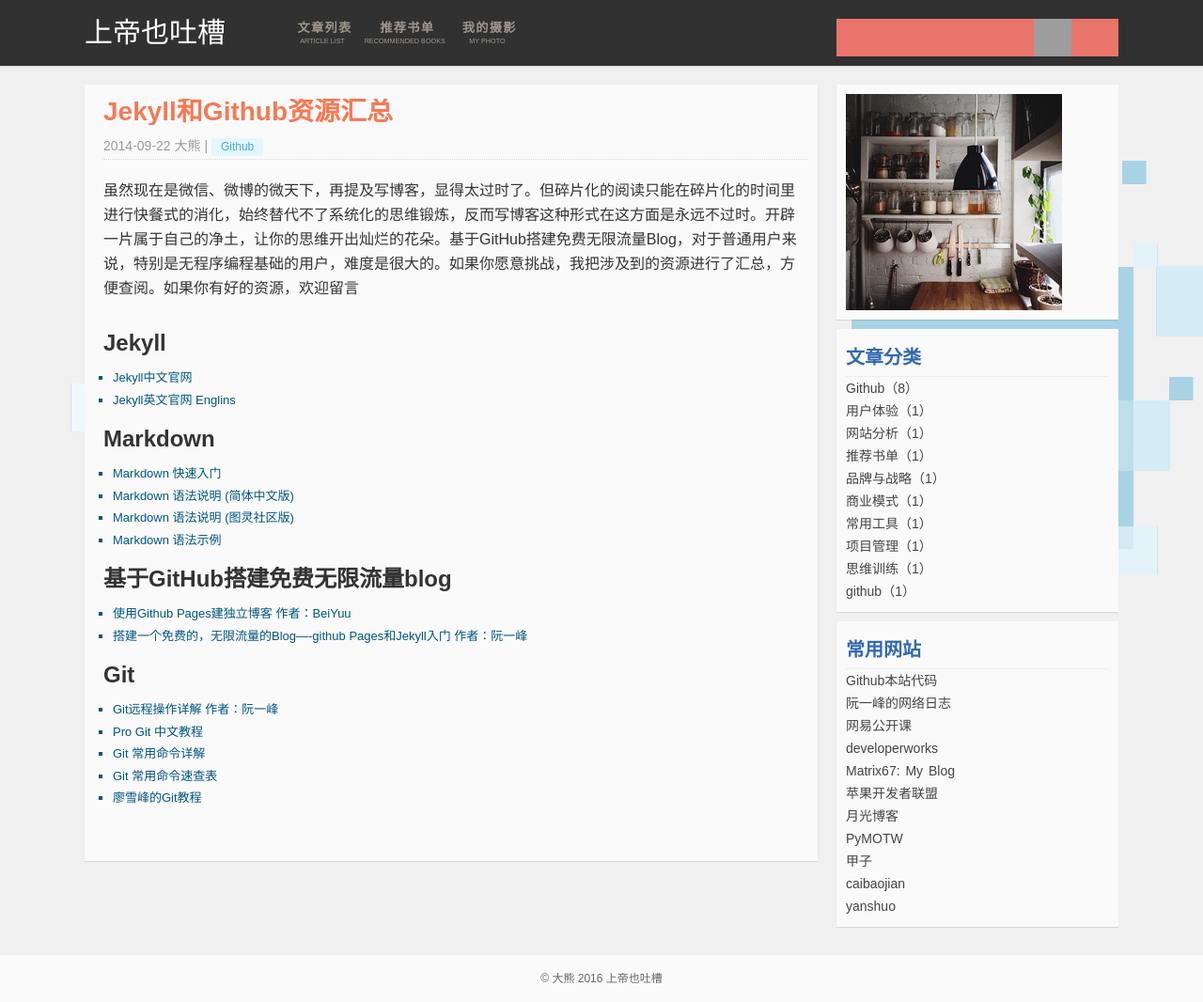
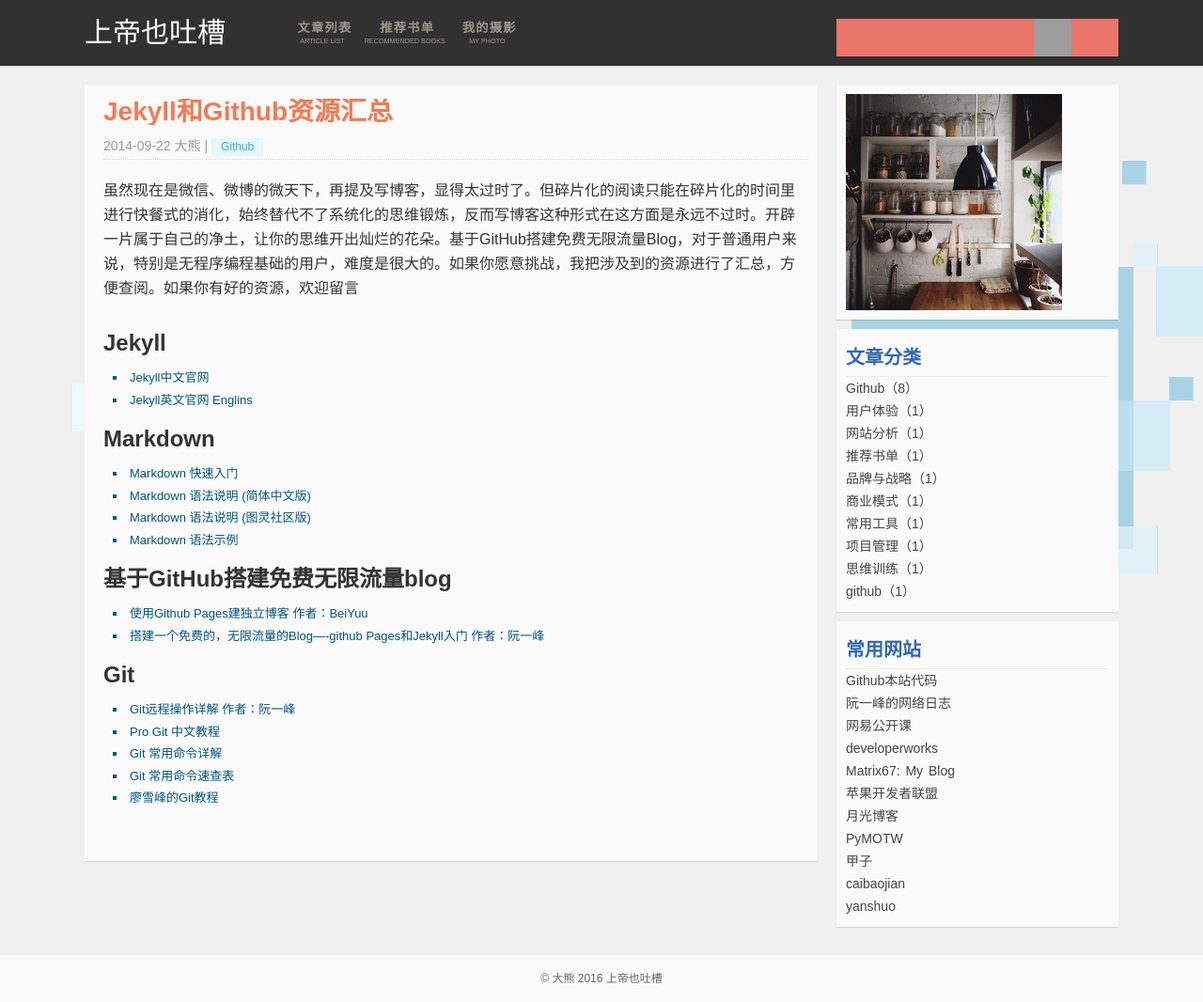
Before and after one commit to godtoo/godtoo.github.com, a Jekyll site: the page built from _posts/2014-09-22-github-and-jekyll-resources.md, in a window 1280 px wide. Shown: the whole page at 94% size. Built offline with Jekyll 4.4.1, drawn with Linux system fonts in a browser that asks for light colours; nearby versions of some CDN libraries; comment, search, counter and statistics services are not loaded.

Commit message:
change css

```diff
--- a/css/common.css
+++ b/css/common.css
@@ -226,6 +226,7 @@ margin-left: 10px;
     padding: 2px 0px;
     font-size: 13px;
     list-style-type: square;
+    list-style-position: inside;
 }
 
 .postcontent ul li  a,ol li a{
```
